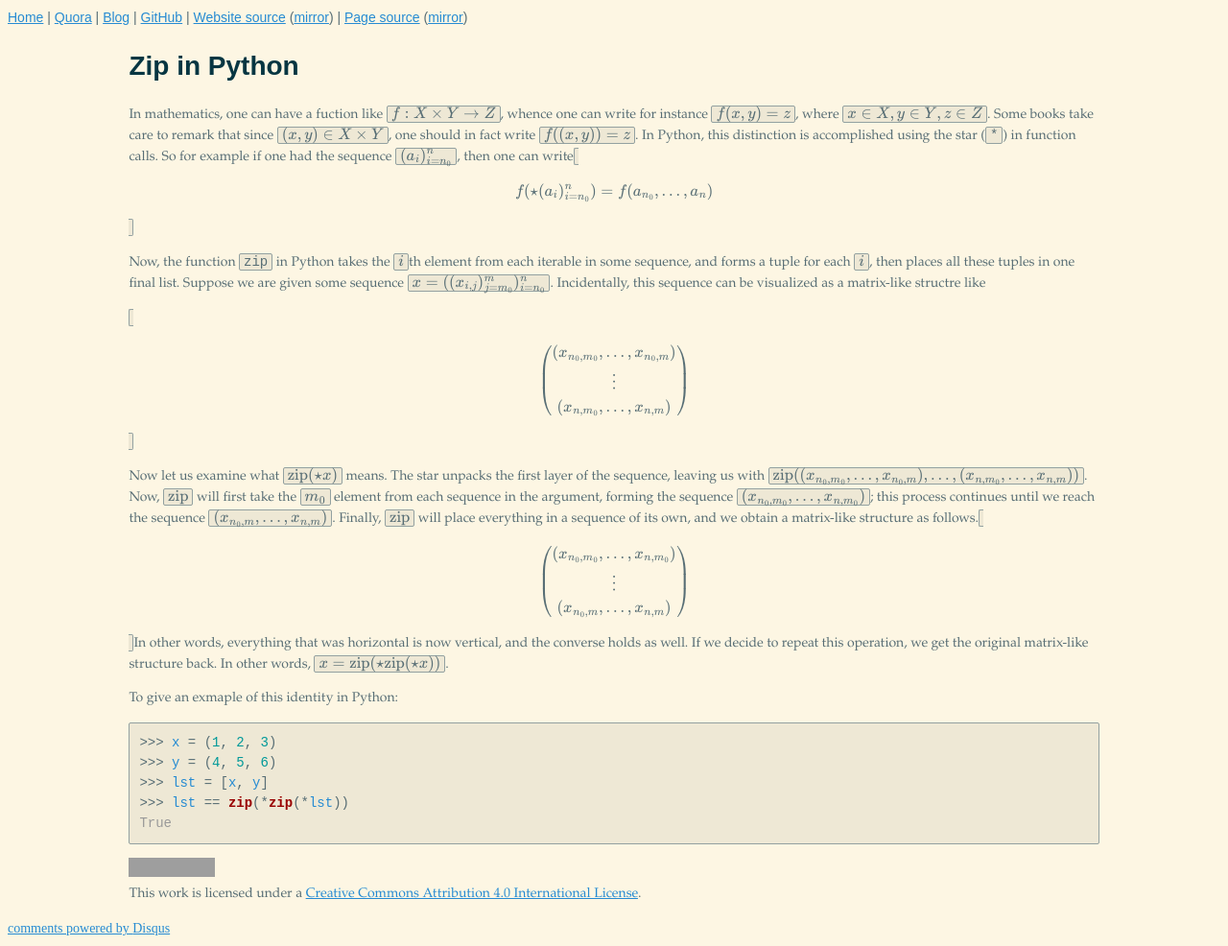
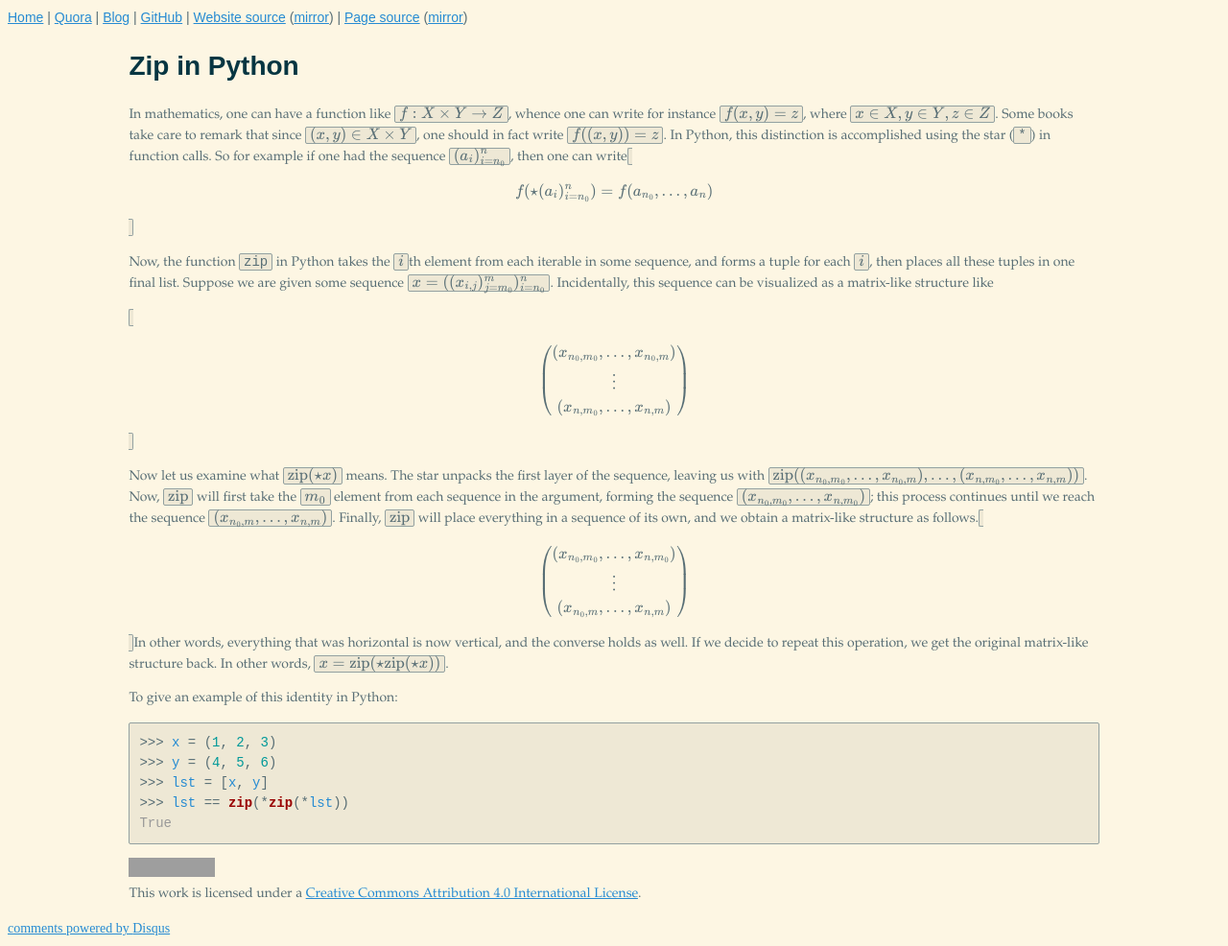
Before and after one commit to riceissa/riceissa.github.io, a Jekyll site: the page built from math/python_zip.md, in a window 1280 px wide. Shown: the whole page at 96% size. Built offline with Jekyll 4.4.1, drawn with Linux system fonts in a browser that asks for light colours; Markdown is read by kramdown in place of the engine named in the settings; formulas are drawn with MathJax 3; comment, search, counter and statistics services are not loaded; grey boxes are pictures that could not be loaded.

Commit message:
spelling

````diff
--- a/math/python_zip.md
+++ b/math/python_zip.md
@@ -9,7 +9,7 @@ license: "CC-BY"
 tags: math
 ---
 
-In mathematics, one can have a fuction like `\(f: X \times Y\to Z\)`,
+In mathematics, one can have a function like `\(f: X \times Y\to Z\)`,
 whence one can write for instance `\(f(x,y) = z\)`, where `\(x\in X,
 y\in Y, z\in Z\)`. Some books take care to remark that since `\((x,y)\in
 X\times Y\)`, one should in fact write `\(f((x,y))=z\)`. In Python, this
@@ -24,7 +24,7 @@ Now, the function `zip` in Python takes the `\(i\)`th element from each
 iterable in some sequence, and forms a tuple for each `\(i\)`, then
 places all these tuples in one final list.  Suppose we are given some
 sequence `\(x = ((x_{i,j})_{j={m_0}}^m)_{i={n_0}}^n\)`. Incidentally,
-this sequence can be visualized as a matrix-like structre like
+this sequence can be visualized as a matrix-like structure like
 
 `\[
 \begin{pmatrix}
@@ -55,7 +55,7 @@ converse holds as well. If we decide to repeat this operation, we get
 the original matrix-like structure back.  In other words, `\(x =
 \mathrm{zip}(\star\mathrm{zip}(\star x))\)`.
 
-To give an exmaple of this identity in Python:
+To give an example of this identity in Python:
 
 ``` python
 >>> x = (1, 2, 3)
````
